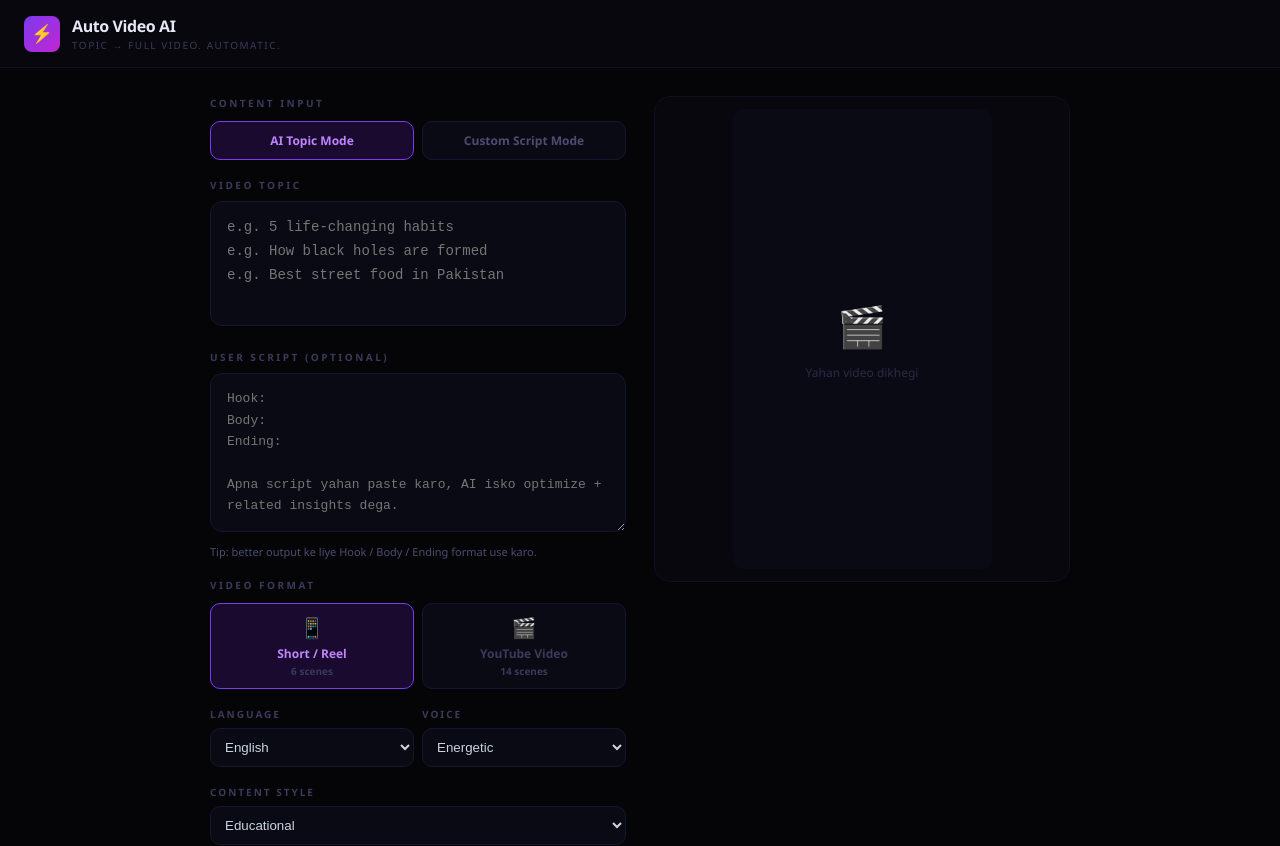
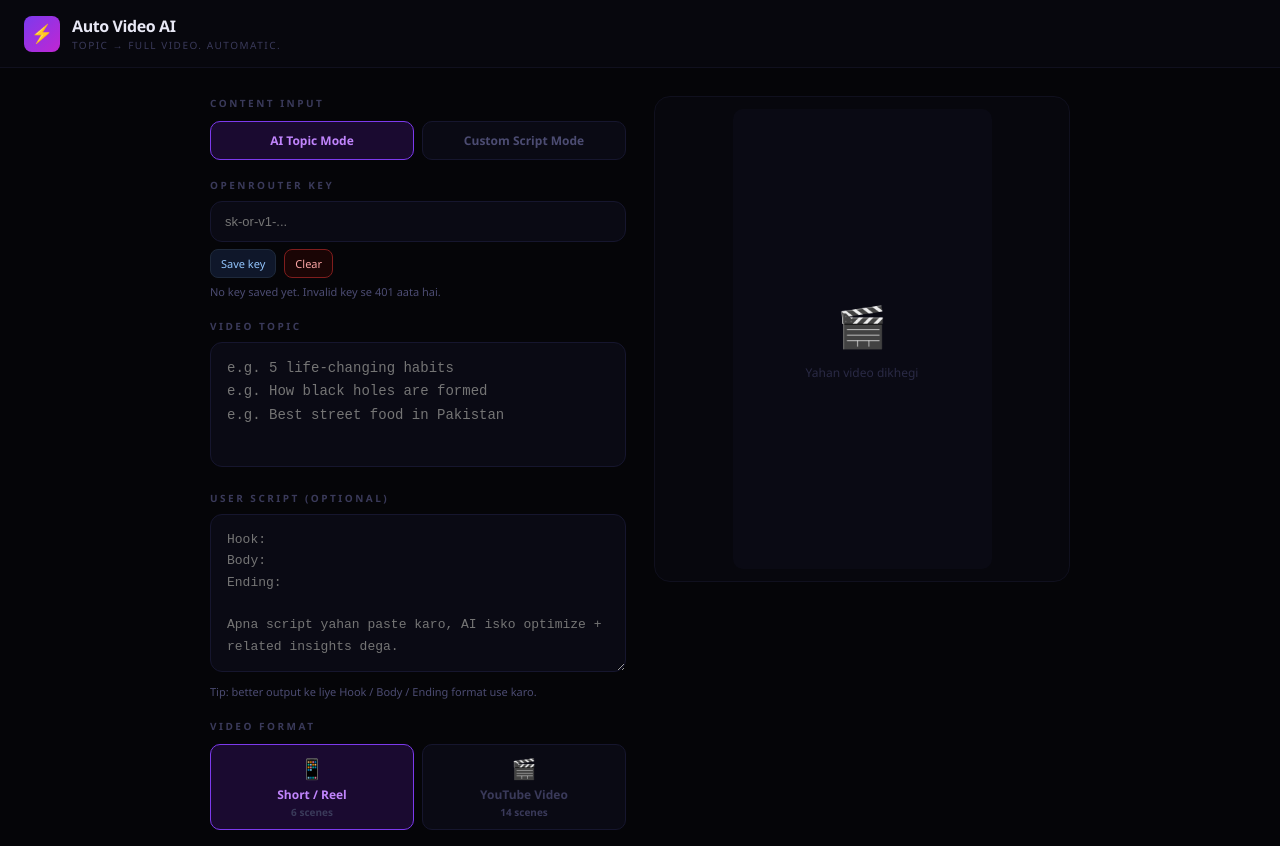
Before and after one commit to HamzaEhtisham/AI_AGENT_VEDIOMAKER, a React (Vite) app: page / in a window 1280 px wide. Shown: the top 846 px of the page. Built offline with nearby package versions, Linux system fonts and the light colour scheme.

Commit message:
Fix OpenRouter 401 flow with in-app API key settings

```diff
--- a/src/App.jsx
+++ b/src/App.jsx
@@ -1,4 +1,4 @@
-import { useState, useRef, useCallback } from "react";
+import { useState, useRef, useCallback, useMemo } from "react";
 
 const FORMATS = [
   { id: "reel", label: "Short / Reel", icon: "📱", w: 720, h: 1280, scenes: 6, dur: 8 },
@@ -41,13 +41,20 @@ const VOICE_STYLES = [
 const CLAMP = (n, min, max) => Math.min(max, Math.max(min, n));
 
 
-function resolveOpenRouterKey() {
-  const rawKey = import.meta.env.VITE_OPENROUTER_API_KEY || import.meta.env.VITE_ANTHROPIC_API_KEY || "";
+const OPENROUTER_KEY_STORAGE = "openrouter_api_key";
+
+function resolveOpenRouterKey(runtimeKey = "") {
+  const rawKey = runtimeKey
+    || localStorage.getItem(OPENROUTER_KEY_STORAGE)
+    || import.meta.env.VITE_OPENROUTER_API_KEY
+    || import.meta.env.VITE_ANTHROPIC_API_KEY
+    || "";
   const apiKey = rawKey.trim().replace(/^['"]|['"]$/g, "");
   const looksLikePlaceholder = /your|replace|example|paste|key/i.test(apiKey);
+  const looksLikeOpenRouter = /^sk-or-v1-[a-zA-Z0-9_-]{20,}$/.test(apiKey);
 
-  if (!apiKey || looksLikePlaceholder) {
-    throw new Error("API key missing/invalid. .env me VITE_OPENROUTER_API_KEY=sk-or-v1-... set karo, phir Vite server restart karo.");
+  if (!apiKey || looksLikePlaceholder || !looksLikeOpenRouter) {
+    throw new Error("OpenRouter key missing/invalid. Settings me valid key paste karo (sk-or-v1-...), ya .env me VITE_OPENROUTER_API_KEY set karke server restart karo.");
   }
 
   return apiKey;
@@ -305,6 +312,7 @@ export default function AutoVideoMaker() {
   const [contentStyle, setContentStyle] = useState("educational");
   const [voiceStyle, setVoiceStyle] = useState("energetic");
   const [insights, setInsights] = useState([]);
+  const [openRouterKey, setOpenRouterKey] = useState(() => localStorage.getItem(OPENROUTER_KEY_STORAGE) || "");
 
   const canvasRef = useRef(null);
   const audioElRef = useRef(null);
@@ -316,6 +324,12 @@ export default function AutoVideoMaker() {
   const cloudTtsUnavailableRef = useRef(false);
 
   const activeFormat = FORMATS.find((f) => f.id === format) || FORMATS[0];
+  const maskedKeyPreview = useMemo(() => {
+    const k = openRouterKey.trim();
+    if (!k) return "";
+    if (k.length <= 12) return `${k.slice(0, 4)}••••`;
+    return `${k.slice(0, 8)}••••${k.slice(-4)}`;
+  }, [openRouterKey]);
   const addStatus = useCallback((msg) => {
     setStatusLines((prev) => [...prev.slice(-4), msg]);
   }, []);
@@ -407,7 +421,7 @@ Rules:
     let aiInsights = [];
 
     try {
-      const apiKey = resolveOpenRouterKey();
+      const apiKey = resolveOpenRouterKey(openRouterKey);
 
       const res = await fetch("https://openrouter.ai/api/v1/chat/completions", {
         method: "POST",
@@ -428,7 +442,9 @@ Rules:
       if (!res.ok) {
         const apiError = data?.error?.message || `OpenRouter request failed (${res.status})`;
         if (res.status === 401) {
-          throw new Error("401 Unauthorized: API key reject ho gaya. Valid OpenRouter key use karo aur dev server restart karo.");
+          localStorage.removeItem(OPENROUTER_KEY_STORAGE);
+          setOpenRouterKey("");
+          throw new Error("401 Unauthorized: OpenRouter key reject ho gayi. Nayi valid key Settings me paste karo.");
         }
         throw new Error(apiError);
       }
@@ -543,7 +559,19 @@ Rules:
     setProgress(1);
     setPhase("done");
     addStatus("🎉 Video ready! Neeche download karo.");
-  }, [topic, customScript, contentInputMode, format, phase, language, contentStyle, voiceStyle, playCapturedNarration, addStatus]);
+  }, [topic, customScript, contentInputMode, format, phase, language, contentStyle, voiceStyle, playCapturedNarration, addStatus, openRouterKey]);
+
+  const saveApiKey = () => {
+    const cleaned = openRouterKey.trim();
+    localStorage.setItem(OPENROUTER_KEY_STORAGE, cleaned);
+    addStatus("🔐 OpenRouter key browser me save ho gayi.");
+  };
+
+  const clearApiKey = () => {
+    setOpenRouterKey("");
+    localStorage.removeItem(OPENROUTER_KEY_STORAGE);
+    addStatus("🧹 Saved API key clear kar di gayi.");
+  };
 
   const stopAll = () => {
     stopRef.current = true;
@@ -606,6 +634,25 @@ Rules:
                   {mode.label}
                 </button>
               ))}
+            </div>
+          </div>
+
+          <div>
+            <div style={{ fontSize: 10, letterSpacing: 2.5, color: "#3a3a5a", fontWeight: 700, textTransform: "uppercase", marginBottom: 8 }}>OPENROUTER KEY</div>
+            <input
+              type="password"
+              value={openRouterKey}
+              onChange={(e) => setOpenRouterKey(e.target.value)}
+              disabled={isWorking}
+              placeholder="sk-or-v1-..."
+              style={{ width: "100%", background: "#0a0a14", border: `1.5px solid ${openRouterKey.trim() ? "#16a34a" : "#16162e"}`, borderRadius: 12, padding: "12px 14px", color: "#e8e8f5", fontSize: 13 }}
+            />
+            <div style={{ marginTop: 7, display: "flex", gap: 8 }}>
+              <button onClick={saveApiKey} disabled={isWorking || !openRouterKey.trim()} style={{ background: "#0f172a", border: "1px solid #1e293b", color: "#93c5fd", borderRadius: 8, padding: "6px 10px", fontSize: 11, cursor: isWorking || !openRouterKey.trim() ? "default" : "pointer" }}>Save key</button>
+              <button onClick={clearApiKey} disabled={isWorking} style={{ background: "#1a0505", border: "1px solid #7f1d1d", color: "#fca5a5", borderRadius: 8, padding: "6px 10px", fontSize: 11, cursor: isWorking ? "default" : "pointer" }}>Clear</button>
+            </div>
+            <div style={{ marginTop: 6, color: "#4c4c72", fontSize: 11 }}>
+              {maskedKeyPreview ? `Saved preview: ${maskedKeyPreview}` : "No key saved yet. Invalid key se 401 aata hai."}
             </div>
           </div>
 
```
Also changed, not shown: 1 other file (tests, documents, lock files or other folders).
